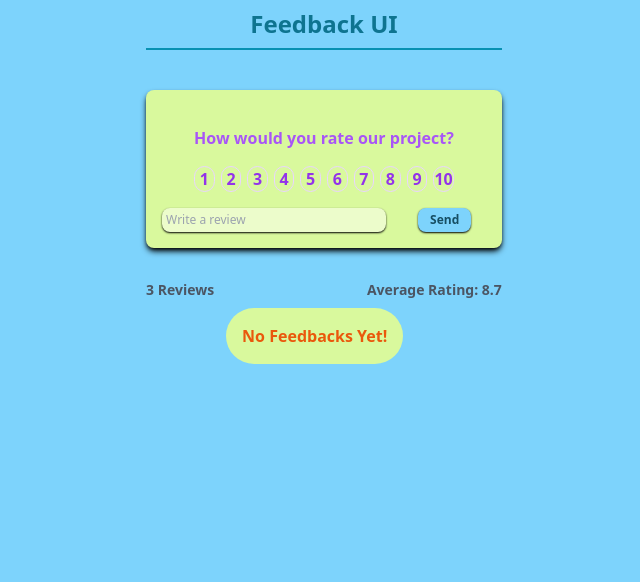
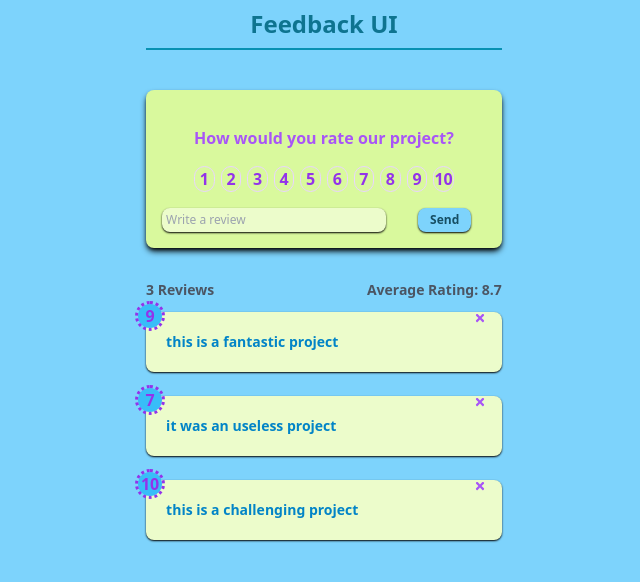
Before and after one commit to key7an/feedback-Tailwind-reactjs, a React (Create React App) app: page / in a window 1280 px wide. Shown: the top 582 px of the page, without its empty margins (316-956 px from the left). Built offline with nearby package versions, Linux system fonts and the light colour scheme.

Commit message:
adding context
no problem found

```diff
--- a/src/components/FeedbackList.jsx
+++ b/src/components/FeedbackList.jsx
@@ -1,8 +1,12 @@
 import { motion, AnimatePresence } from 'framer-motion';
-import React from 'react';
+import React, { useContext } from 'react';
+
+import FeedbackContext from '../context/FeedbackContext';
 import FeedbackItem from './FeedbackItem';
 
-const FeedbackList = ({ feedback, deleteHandler }) => {
+const FeedbackList = () => {
+  const { feedback } = useContext(FeedbackContext);
+
   if (!feedback || feedback.length === 0) {
     return (
       <AnimatePresence>
@@ -28,11 +32,7 @@
             animate={{ opacity: 1 }}
             exit={{ opacity: 0 }}
           >
-            <FeedbackItem
-              key={item.id}
-              item={item}
-              deleteHandler={deleteHandler}
-            />
+            <FeedbackItem key={item.id} item={item} />
           </motion.div>
         ))}
       </AnimatePresence>
```
